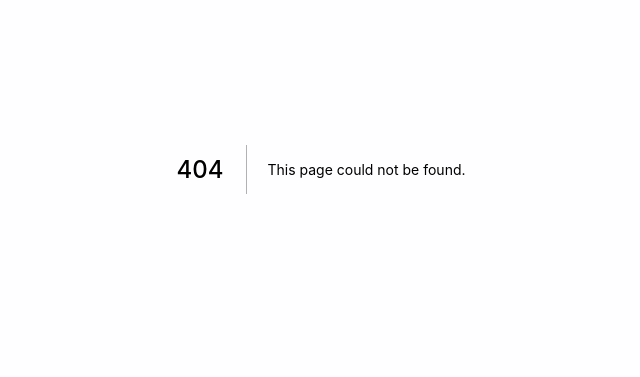
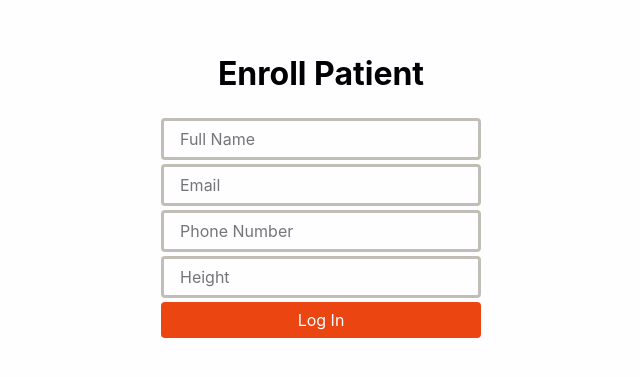
Before and after one commit to HarshRangwala/TalkToMed, a Next.js app in the folder talktomed-next/: page /provider/enroll in a window 1280 px wide. Before the commit this address had no page. Shown: the part 231-608 px from the top of the page, without its empty margins (319-959 px from the left). Built offline with nearby package versions, Linux system fonts and the light colour scheme; no server answers.

Commit message:
add redirect

```diff
--- a/talktomed-next/package.json
+++ b/talktomed-next/package.json
@@ -12,6 +12,7 @@
   },
   "dependencies": {
     "@emotion/react": "^11.10.6",
+    "axios": "^1.3.4",
     "firebase": "^9.18.0",
     "next": "^12.3.4",
     "react": "18.2.0",
--- a/talktomed-next/pages/index.tsx
+++ b/talktomed-next/pages/index.tsx
@@ -14,9 +14,8 @@ const Home: NextPage = () => {
     }]}>
       <Header>TalkTo<span css={{ color: colors.main }}>Med</span></Header>
       <Link passHref href='/login'>
-        <Button fullWidth>Patient Login</Button>
+        <Button fullWidth>Patient and Provider Login</Button>
       </Link>
-      <Button fullWidth>Provider Login</Button>
     </main>
   )
 }
--- /dev/null
+++ b/talktomed-next/pages/provider/enroll.tsx
@@ -0,0 +1,81 @@
+import type { NextPage } from 'next'
+import { ChangeEventHandler, Dispatch, SetStateAction, useEffect, useState } from 'react'
+import { useAuthState, useSignInWithEmailAndPassword } from 'react-firebase-hooks/auth'
+import { useDocumentData } from 'react-firebase-hooks/firestore'
+import { AuthError, User } from 'firebase/auth'
+import { useRouter } from 'next/router'
+import { doc } from 'firebase/firestore'
+import Button from '../../components/Button'
+import Header from '../../components/Header'
+import { centeredPage } from '../../components/styles'
+import TextField from '../../components/TextField'
+import { auth, db } from '../../script/firebaseConfig'
+import axios, { AxiosResponse } from 'axios'
+
+const parseError = (err: AuthError | undefined) => {
+    if (!err) return undefined;
+    if (err.code == 'auth/not-found') return 'The user was not found.';
+    return 'There was an error. Please try again.'
+}
+
+type FormData = {
+    'Cell number'?: string,
+    'DOB'?: string,
+    'Height'?: string,
+    "Patient's Name"?: string
+}
+
+const useEnrollUser = () => {
+    const [result, setResult] = useState<AxiosResponse>();
+    const [loading, setLoading] = useState(false);
+    const [error, setError] = useState<Error>();
+    const enroll = async (formData: FormData, user: User) => {
+        try {
+            setResult(await axios.postForm('ENDPOINT', formData, {
+                headers: {
+                    'Authorization': `Bearer ${user.getIdToken()}`
+                }
+            }))
+        } catch (e) {
+            setError(e as Error)
+        }
+    }
+
+    return [
+        enroll, result, loading, error
+    ] as const;
+}
+
+const Home: NextPage = () => {
+    const router = useRouter();
+    const [user, loading, error] = useAuthState(auth);
+    const [enroll, result, enrollLoading, enrollError] = useEnrollUser();
+    const [userData, dataLoading, dataError] = useDocumentData(user?.uid ? doc(db, `/UserClassification/${user?.uid}`) : undefined)
+    const [formData, setFormData] = useState<FormData>({});
+    const [email, setEmail] = useState('');
+    const [enrollState, setEnrollState] = useState<Promise<any>>();
+
+    useEffect(() => {
+        if (!user || !userData) return;
+        if (userData.type == 'patient') router.push('/patient')
+    }, [user, userData]);
+
+    const set = (key: keyof FormData): ChangeEventHandler<HTMLInputElement> => (event) => (
+        setFormData(f => ({ [key]: event.target.value, ...f }))
+    )
+
+    return (
+        <main css={[centeredPage, {
+            gap: '0.25rem'
+        }]}>
+            <Header>Enroll Patient</Header>
+            <TextField onChange={set("Patient's Name")} fullWidth placeholder='Full Name' />
+            <TextField onChange={(e) => setEmail(e.target.value)} fullWidth type="Email" placeholder='Email' />
+            <TextField onChange={set('Cell number')} fullWidth placeholder='Phone Number' />
+            <TextField onChange={set('Height')} fullWidth placeholder='Height' />
+            <Button error={enrollError?.message as string} loading={loading || dataLoading || enrollLoading} onClick={user ? (() => enroll(formData, user)) : undefined} fullWidth>Log In</Button>
+        </main>
+    )
+}
+
+export default Home
```
Also changed, not shown: talktomed-next/pages/login.tsx (+5 -9 lines), talktomed-next/pages/provider/index.tsx (added, +24 -0 lines), talktomed-next/pages/redirect.tsx (added, +37 -0 lines), 1 other file (tests, documents, lock files or other folders).
